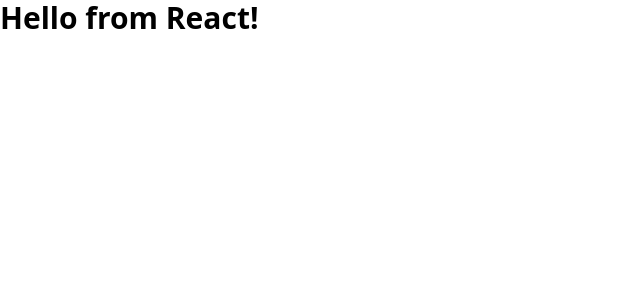
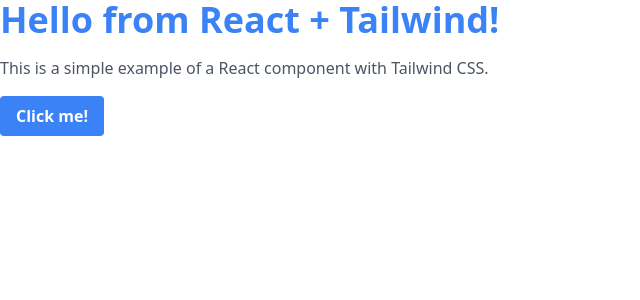
Before and after one commit to life423/drewclark.io-portfolio, a React (Vite) app in the folder app/: page / in a window 1280 px wide. Shown: the top 300 px of the page, without its empty margins (0-640 px from the left). Built offline with nearby package versions, Linux system fonts and the light colour scheme.

Commit message:
Created new App component with Tailwind CSS and updated main.jsx to import it.

```diff
--- /dev/null
+++ b/app/src/App.jsx
@@ -0,0 +1,23 @@
+import React, { Component } from 'react'
+
+
+class App extends Component {
+    render() {
+        return (
+            <div>
+                <h1 className='text-4xl font-bold text-blue-500'>
+                    Hello from React + Tailwind!
+                </h1>
+                <p className='mt-4 text-gray-600'>
+                    This is a simple example of a React component with Tailwind
+                    CSS.
+                </p>
+                <button className='bg-blue-500 hover:bg-blue-700 text-white font-bold py-2 px-4 rounded mt-4'>
+                    Click me!
+                </button>
+            </div>
+        )
+    }
+}
+
+export default App
--- a/app/src/main.jsx
+++ b/app/src/main.jsx
@@ -2,9 +2,8 @@ import React from 'react'
 import ReactDOM from 'react-dom/client'
 import './index.css'
 
-function App() {
-    return <h1 className='text-3xl font-bold'>Hello from React!</h1>
-}
+import App from './App'
+
 
 ReactDOM.createRoot(document.getElementById('root')).render(
     <React.StrictMode>
```
